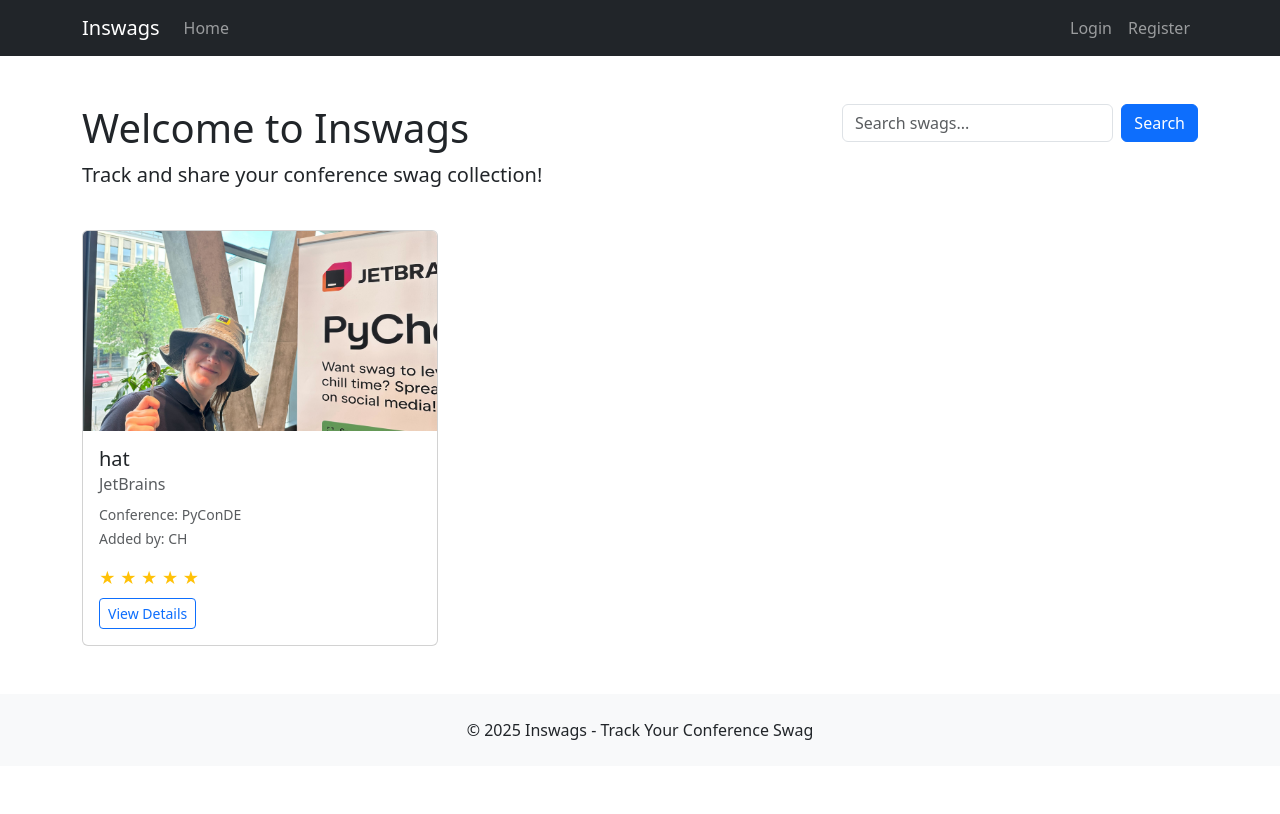
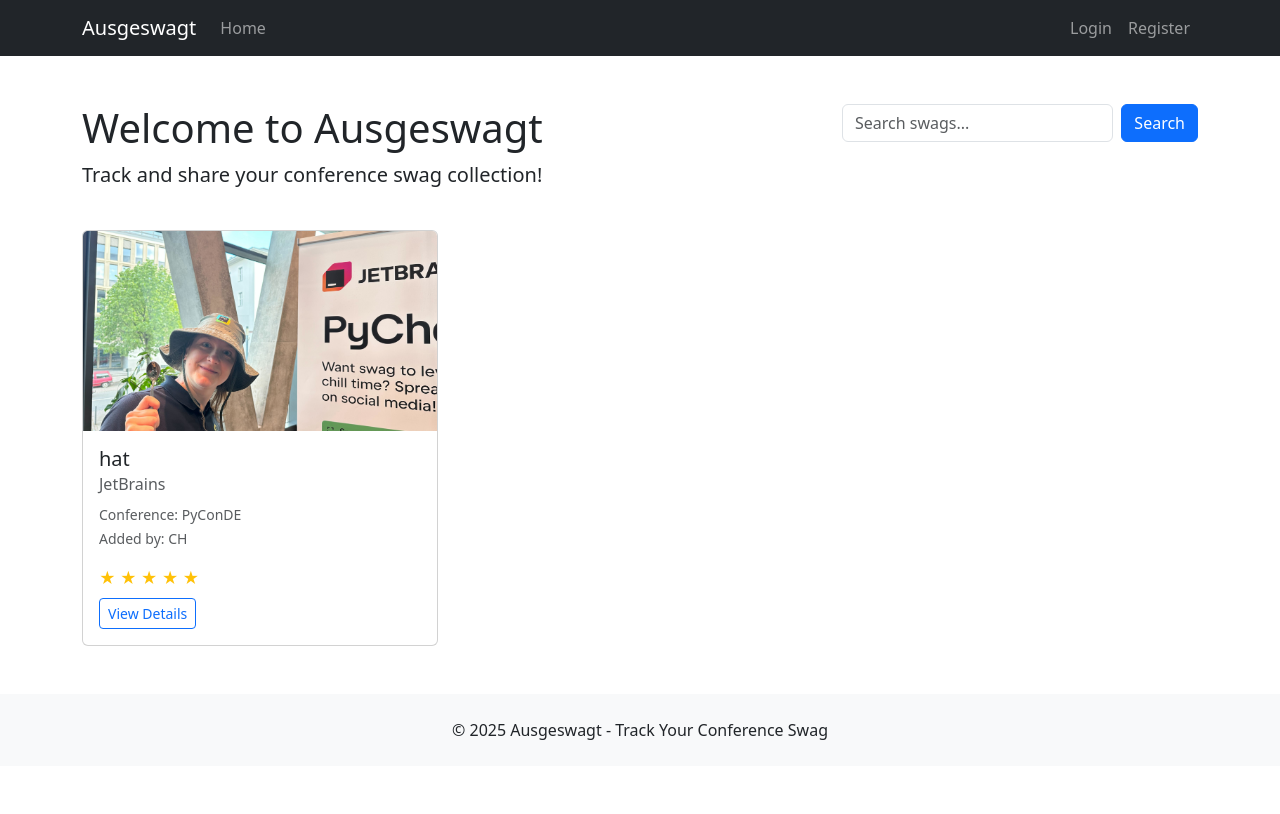
Before and after one commit to Cheukting/AusgeSWAGt, a Django app: page / in a window 1280 px wide. Run offline with Django 5.2, Linux system fonts and the light colour scheme; data comes from the database, SQL or seed files in the repository; both versions use the stored data as it was after the commit.

Commit message:
Rename "Inswags" to "Ausgeswagt" across the project.
Updated all references to "Inswags" in templates, settings, and text labels to "Ausgeswagt". Adjusted branding to reflect the new name consistently throughout the application.

```diff
--- a/manage.py
+++ b/manage.py
@@ -6,7 +6,7 @@
 
 def main():
     """Run administrative tasks."""
-    os.environ.setdefault('DJANGO_SETTINGS_MODULE', 'Inswags.settings')
+    os.environ.setdefault('DJANGO_SETTINGS_MODULE', 'Ausgeswagt.settings')
     try:
         from django.core.management import execute_from_command_line
     except ImportError as exc:
--- a/templates/base.html
+++ b/templates/base.html
@@ -3,7 +3,7 @@
 <head>
     <meta charset="UTF-8">
     <meta name="viewport" content="width=device-width, initial-scale=1.0">
-    <title>{% block title %}Inswags - Track Your Conference Swag{% endblock %}</title>
+    <title>{% block title %}Ausgeswagt - Track Your Conference Swag{% endblock %}</title>
     <link href="https://cdn.jsdelivr.net/npm/bootstrap@5.3.0-alpha1/dist/css/bootstrap.min.css" rel="stylesheet">
     <style>
         body {
@@ -22,7 +22,7 @@
 <body>
     <nav class="navbar navbar-expand-md navbar-dark bg-dark fixed-top">
         <div class="container">
-            <a class="navbar-brand" href="{% url 'home' %}">Inswags</a>
+            <a class="navbar-brand" href="{% url 'home' %}">Ausgeswagt</a>
             <button class="navbar-toggler" type="button" data-bs-toggle="collapse" data-bs-target="#navbarNav">
                 <span class="navbar-toggler-icon"></span>
             </button>
@@ -46,7 +46,10 @@
                         <span class="nav-link">Hello, {{ user.username }}!</span>
                     </li>
                     <li class="nav-item">
-                        <a class="nav-link" href="{% url 'logout' %}">Logout</a>
+                        <form method="post" action="{% url 'logout' %}" class="d-inline">
+                            {% csrf_token %}
+                            <button type="submit" class="nav-link btn btn-link">Logout</button>
+                        </form>
                     </li>
                     {% else %}
                     <li class="nav-item">
@@ -75,7 +78,7 @@
 
     <footer class="bg-light py-4 mt-5">
         <div class="container text-center">
-            <p class="mb-0">&copy; {% now "Y" %} Inswags - Track Your Conference Swag</p>
+            <p class="mb-0">&copy; {% now "Y" %} Ausgeswagt - Track Your Conference Swag</p>
         </div>
     </footer>
 
--- a/templates/registration/login.html
+++ b/templates/registration/login.html
@@ -1,6 +1,6 @@
 {% extends 'base.html' %}
 
-{% block title %}Login - Inswags{% endblock %}
+{% block title %}Login - Ausgeswagt{% endblock %}
 
 {% block content %}
 <div class="row justify-content-center">
--- a/templates/registration/register.html
+++ b/templates/registration/register.html
@@ -1,6 +1,6 @@
 {% extends 'base.html' %}
 
-{% block title %}Register - Inswags{% endblock %}
+{% block title %}Register - Ausgeswagt{% endblock %}
 
 {% block content %}
 <div class="row justify-content-center">
--- a/templates/swags/home.html
+++ b/templates/swags/home.html
@@ -1,11 +1,11 @@
 {% extends 'base.html' %}
 
-{% block title %}Home - Inswags{% endblock %}
+{% block title %}Home - Ausgeswagt{% endblock %}
 
 {% block content %}
 <div class="row mb-4">
     <div class="col-md-8">
-        <h1>Welcome to Inswags</h1>
+        <h1>Welcome to Ausgeswagt</h1>
         <p class="lead">Track and share your conference swag collection!</p>
     </div>
     <div class="col-md-4">
--- a/templates/swags/swag_detail.html
+++ b/templates/swags/swag_detail.html
@@ -1,6 +1,6 @@
 {% extends 'base.html' %}
 
-{% block title %}{{ swag.name }} - Inswags{% endblock %}
+{% block title %}{{ swag.name }} - Ausgeswagt{% endblock %}
 
 {% block content %}
 <div class="row">
--- a/templates/swags/swag_form.html
+++ b/templates/swags/swag_form.html
@@ -1,6 +1,6 @@
 {% extends 'base.html' %}
 
-{% block title %}{{ title }} - Inswags{% endblock %}
+{% block title %}{{ title }} - Ausgeswagt{% endblock %}
 
 {% block content %}
 <div class="row justify-content-center">
--- a/templates/swags/user_swags.html
+++ b/templates/swags/user_swags.html
@@ -1,6 +1,6 @@
 {% extends 'base.html' %}
 
-{% block title %}My Swags - Inswags{% endblock %}
+{% block title %}My Swags - Ausgeswagt{% endblock %}
 
 {% block content %}
 <div class="d-flex justify-content-between align-items-center mb-4">
```
Also changed, not shown: db.sqlite3.
